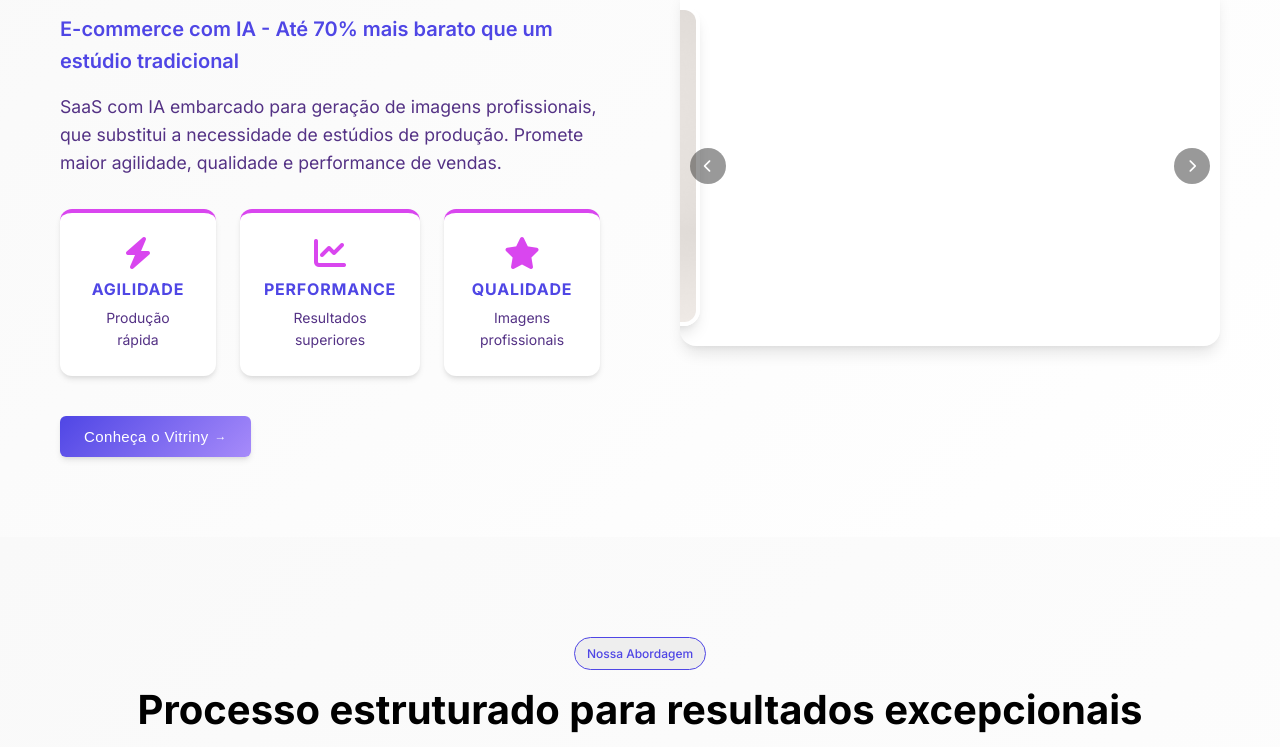
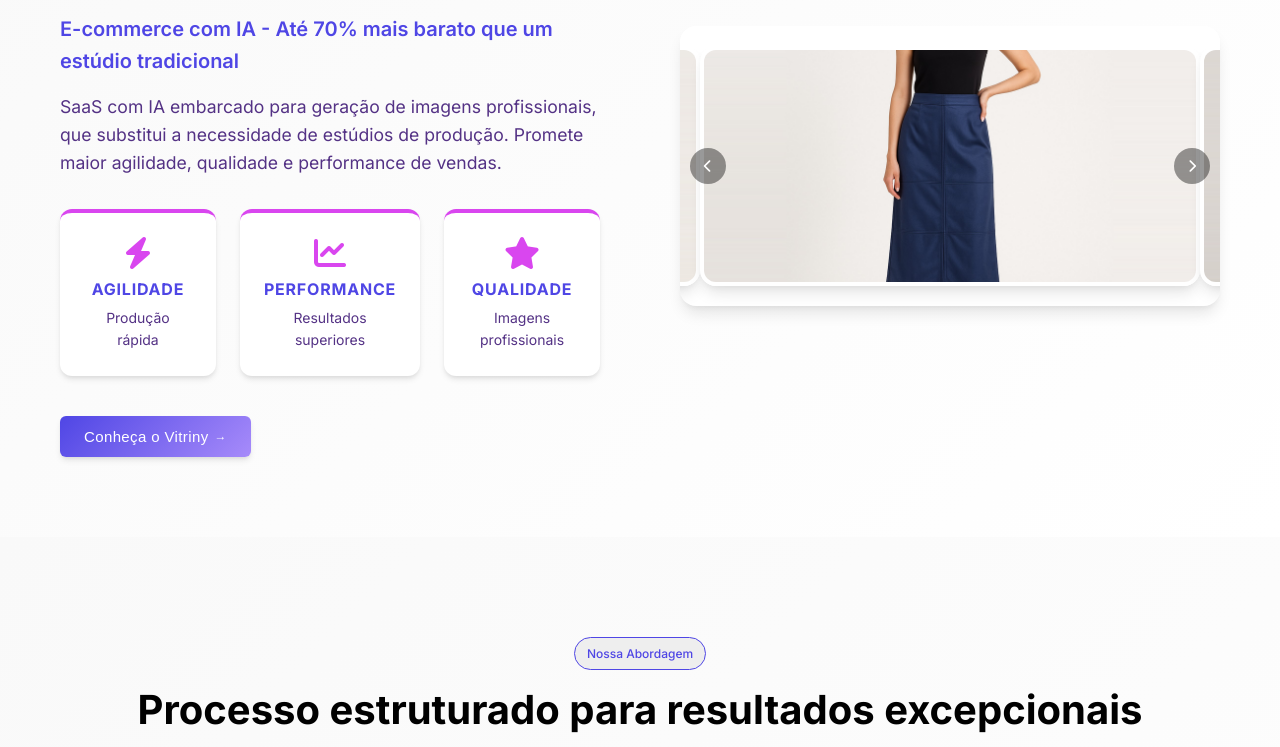
Before and after one commit to luanalabrego/labregoia-site, a plain HTML site: page index.html in a window 1280 px wide. Shown: the part 2628-3375 px from the top of the page. Drawn offline with Linux system fonts and the light colour scheme.

Commit message:
Fix Vitriny carousel

```diff
--- a/css/styles.css
+++ b/css/styles.css
@@ -605,6 +605,7 @@ h1, h2, h3, h4, h5, h6 {
 .vitriny-carousel-inner {
     display: flex;
     transition: transform 0.5s ease;
+    width: 100%;
 }
 
 .carousel-btn {
@@ -646,7 +647,8 @@ h1, h2, h3, h4, h5, h6 {
     box-shadow: var(--shadow-lg);
     border: 4px solid var(--white);
     width: 100%;
-    height: 320px;
+    height: 240px;
+    flex: 0 0 100%;
     object-fit: cover;
     transition: var(--transition);
     position: relative;
```
